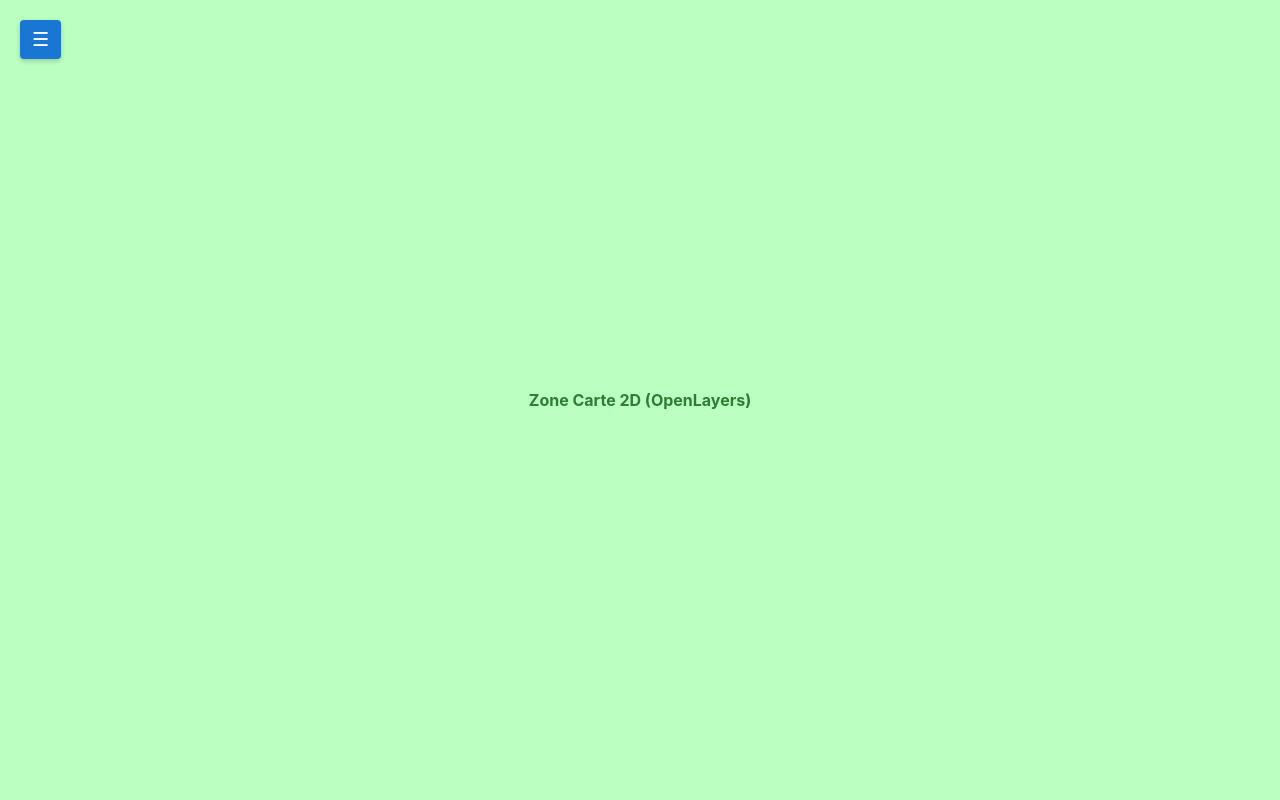
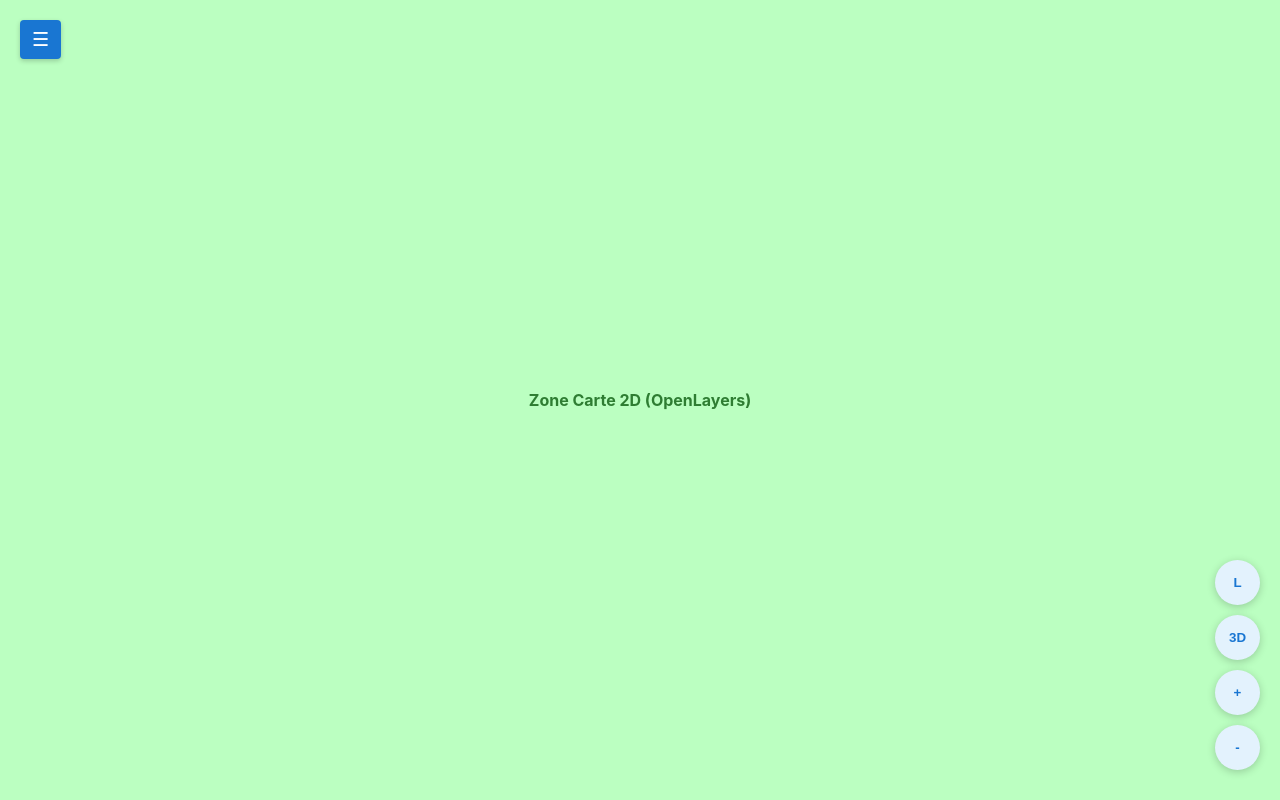
Before and after one commit to SciaroniNoe/SCRISP3D, a Vue app: page / in a window 1280 px wide. Built offline with nearby package versions, Linux system fonts and the light colour scheme.

Commit message:
Switch 2D-3D

```diff
--- a/src/components/map/Map3D.vue
+++ b/src/components/map/Map3D.vue
@@ -1,5 +1,73 @@
-// MapGiro3D.vue
-// Gestion de la carte 3D avec Giro3D
-// - Affichage du terrain (MNT)
-// - Projection des tracés sur le relief
-// Attention: gérer la mémoire (détruire ou suspendre l'instance quand non utilisée)
+<template>
+  <div class="map-placeholder">
+    <p>Zone Carte 2D (OpenLayers)</p>
+  </div>
+</template>
+
+<style scoped>
+.map-placeholder {
+  width: 100%;
+  height: 100%;
+  background-color: #ffbbbb; /* Verde chiaro */
+  display: flex;
+  align-items: center;
+  justify-content: center;
+  color: #7d2e2e;
+  font-weight: bold;
+}
+</style>
+
+<!--
+<template>
+  <div ref="mapElement" class="map-container"></div>
+</template>
+
+<script setup>
+import { onMounted, ref } from 'vue';
+import Map from 'ol/Map.js';
+import View from 'ol/View.js';
+import WMTSCapabilities from 'ol/format/WMTSCapabilities.js';
+import WMTS, { optionsFromCapabilities } from 'ol/source/WMTS.js';
+import TileLayer from 'ol/layer/Tile.js';
+
+const mapElement = ref(null); // Référence au div HTML
+
+onMounted(async () => {
+  const capabilitiesUrl = 'https://wmts.geo.admin.ch/EPSG/3857/1.0.0/WMTSCapabilities.xml?lang=it';
+
+  try {
+    const response = await fetch(capabilitiesUrl);
+    const text = await response.text();
+    const result = new WMTSCapabilities().read(text);
+
+    const options = optionsFromCapabilities(result, {
+      layer: 'ch.swisstopo.landeskarte-farbe-10',
+      matrixSet: 'EPSG:3857',
+    });
+
+    // On crée la carte OL
+    new Map({
+      target: mapElement.value, // On utilise la référence Vue
+      layers: [
+        new TileLayer({
+          source: new WMTS(options),
+        })
+      ],
+      view: new View({
+        center: [917900, 5906000],
+        zoom: 8,
+      }),
+    });
+  } catch (err) {
+    console.error("Erreur OpenLayers:", err);
+  }
+});
+</script>
+
+<style scoped>
+.map-container {
+  width: 100%;
+  height: 100%;
+  background-color: #e8f5e9;
+}
+</style> -->
--- a/src/components/map/MapContainer.vue
+++ b/src/components/map/MapContainer.vue
@@ -1,16 +1,26 @@
 <template>
   <div class="container-2d-3d">
-    <Map2D />
+    <Map2D v-if="!store.is3dMode" />
+    <Map3D v-else />
+
+    <ControlsMapButton />
   </div>
 </template>
 
 <script setup>
-import Map2D from './Map2D.vue';
+import { usestore } from '@/stores/store'
+import Map2D from './Map2D.vue'
+import Map3D from './Map3D.vue'
+import ControlsMapButton from '@/components/ui/ControlsMapButton.vue'
+
+const store = usestore()
 </script>
 
 <style scoped>
 .container-2d-3d {
+  position: relative;
   width: 100%;
   height: 100%;
+  overflow: hidden;
 }
 </style>
--- a/src/components/ui/ControlsMapButton.vue
+++ b/src/components/ui/ControlsMapButton.vue
@@ -1,5 +1,119 @@
-// MapControls.vue
-// Boutons flottants sur la carte
-// - Switch 2D / 3D
-// - Changement de fond de carte
-// Interagit avec le store Pinia
+<template>
+  <div class="map-controls-wrapper">
+    <div v-if="isLayerMenuOpen" class="layers-window">
+      <h6 class="layer-title">Couches Swisstopo</h6>
+
+      <div class="form-check form-switch">
+        <input class="form-check-input" type="checkbox" id="layerOrtho">
+        <label class="form-check-label" for="layerOrtho">Orthophoto</label>
+      </div>
+      <div class="form-check form-switch">
+        <input class="form-check-input" type="checkbox" id="layerCN" checked>
+        <label class="form-check-label" for="layerCN">Carte Nationale</label>
+      </div>
+      <div class="form-check form-switch">
+        <input class="form-check-input" type="checkbox" id="layerPente">
+        <label class="form-check-label" for="layerPente">Pentes (>30°)</label>
+      </div>
+      <div class="form-check form-switch">
+        <input class="form-check-input" type="checkbox" id="layerRelief">
+        <label class="form-check-label" for="layerRelief">Relief</label>
+      </div>
+    </div>
+
+    <div class="buttons-stack">
+      <button class="map-btn" @click="isLayerMenuOpen = !isLayerMenuOpen" title="Layers">
+        <span class="btn-icon">L</span>
+      </button>
+
+      <button
+        class="map-btn"
+        :class="{ 'is-active-3d': store.is3dMode }"
+        @click="store.is3dMode = !store.is3dMode"
+      >
+        3D
+      </button>
+
+      <button class="map-btn">+</button>
+      <button class="map-btn">-</button>
+    </div>
+  </div>
+</template>
+
+<script setup>
+import { ref } from 'vue'
+import { usestore } from '@/stores/store'
+
+const store = usestore()
+const isLayerMenuOpen = ref(false)
+</script>
+
+<style scoped>
+.map-controls-wrapper {
+  position: absolute;
+  bottom: 30px;
+  right: 20px;
+  display: flex;
+  align-items: flex-end;
+  z-index: 2000; /* Sopra la mappa */
+}
+
+/* Finestra celeste dei layer */
+.layers-window {
+  background-color: #e3f2fd;
+  border: 1px solid #bbdefb;
+  border-radius: 12px;
+  padding: 15px;
+  margin-right: 15px;
+  box-shadow: 0 4px 15px rgba(0,0,0,0.15);
+  min-width: 180px;
+}
+
+.layer-title {
+  margin-bottom: 12px;
+  font-size: 0.9rem;
+  font-weight: bold;
+  color: #1565c0;
+}
+
+.buttons-stack {
+  display: flex;
+  flex-direction: column;
+  gap: 10px;
+}
+
+/* Classe Parente per tutti i bottoni */
+.map-btn {
+  width: 45px;
+  height: 45px;
+  border-radius: 50%;
+  border: none;
+  background-color: #e3f2fd; /* Celeste chiaro */
+  color: #1976d2;
+  font-weight: bold;
+  cursor: pointer;
+  display: flex;
+  align-items: center;
+  justify-content: center;
+  transition: all 0.2s ease;
+  box-shadow: 0 2px 8px rgba(0,0,0,0.2);
+}
+
+/* Hover: scurisce lo sfondo */
+.map-btn:hover {
+  background-color: #bbdefb;
+}
+
+/* Quando il 3D è attivo, cambiamo colore per feedback visivo */
+.is-active-3d {
+  background-color: #1976d2 !important;
+  color: white !important;
+}
+
+/* Checkbox stile Bootstrap (semplificato) */
+.form-check {
+  margin-bottom: 8px;
+  font-size: 0.85rem;
+  color: #333;
+}
+</style>
```
